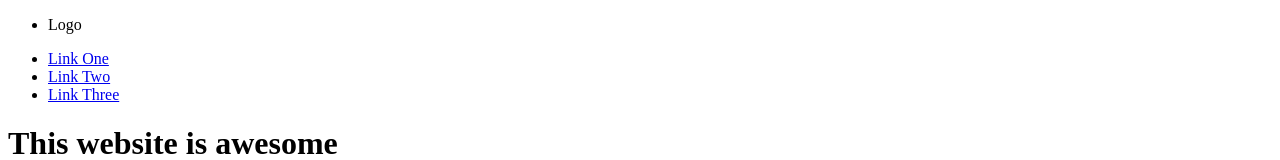
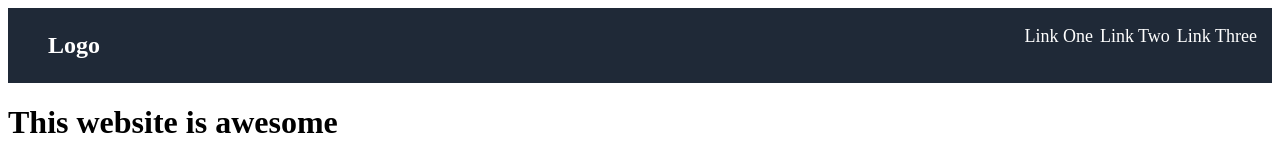
Before and after one commit to DamnnDanyo/Landing-Page, a plain HTML site: page index.html in a window 1280 px wide. Shown: the top 160 px of the page. Drawn offline with Linux system fonts and the light colour scheme.

Commit message:
styled header

```diff
--- a/style.css
+++ b/style.css
@@ -1,3 +1,31 @@
-header {
+.header {
     background-color: #1f2937;
+    display: flex;
 }
+
+ul {
+    list-style: none;
+    color: white;
+}
+
+
+.link-left {
+    display: flex;
+    margin-right: auto;
+    font-size: 24px;
+    font-weight: bold;
+
+}
+
+.link-right {
+    display: flex;
+    font-size: 18px;
+    column-gap: 7px;
+    margin-right: 15px;
+
+}
+
+a {
+    text-decoration: none;
+    color: white;
+}
```
